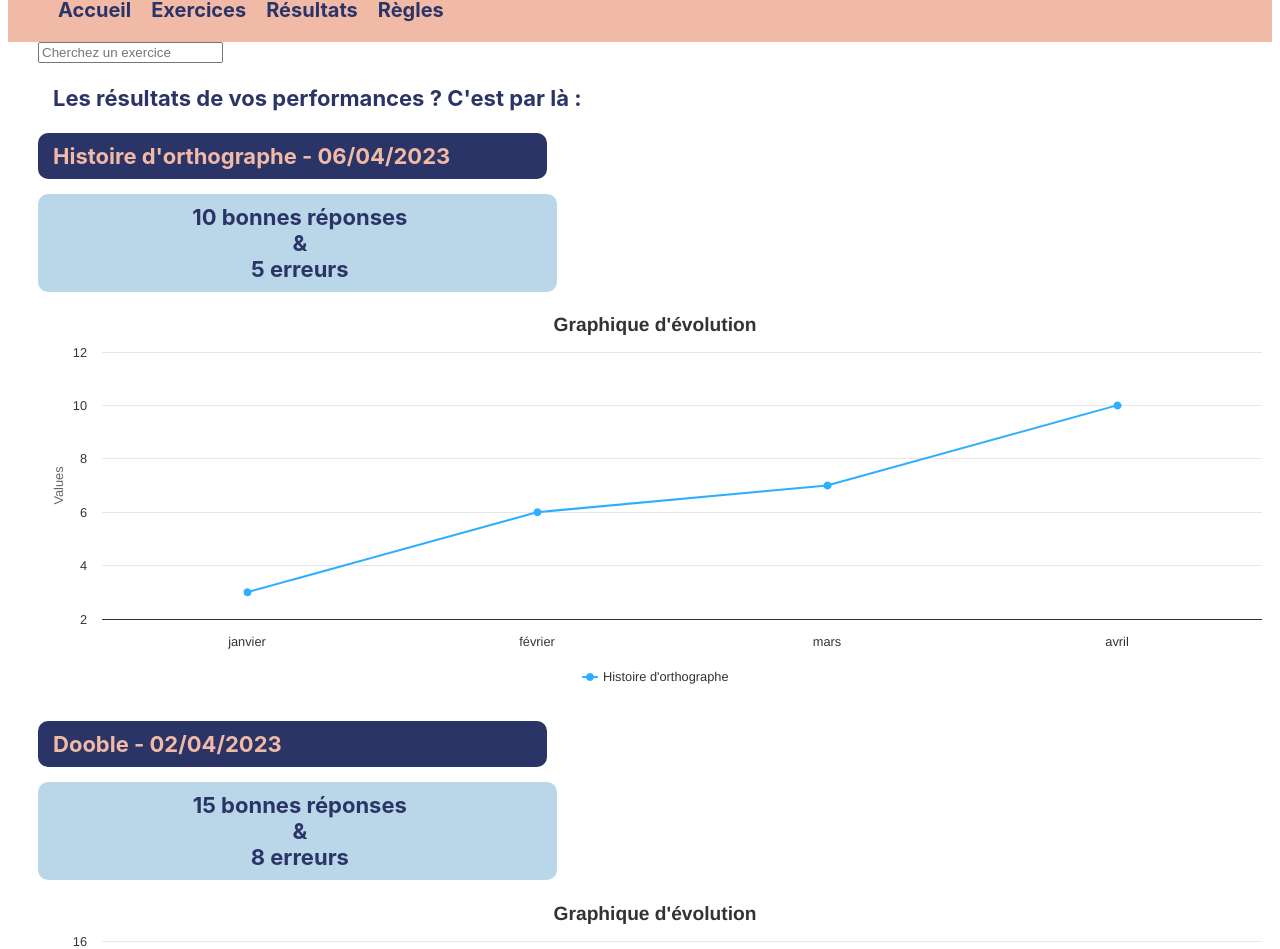
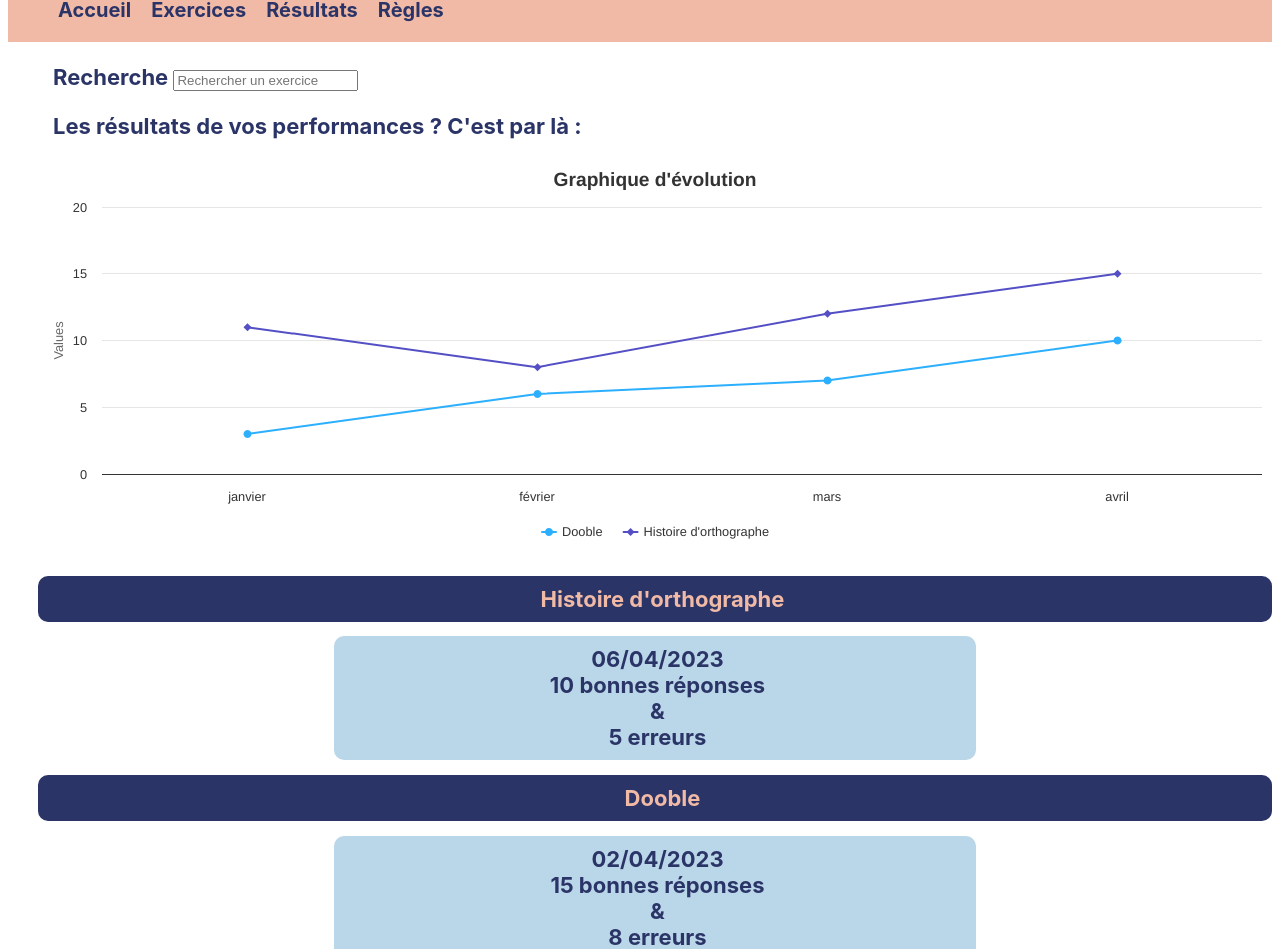
Before and after one commit to solangep1/dys, an Angular app: page / in a window 1280 px wide. Shown: the part 133-1082 px from the top of the page. Built offline with nearby package versions, Linux system fonts and the light colour scheme.

Commit message:
ajout searchbar

```diff
--- a/src/app/resultats/resultats.component.css
+++ b/src/app/resultats/resultats.component.css
@@ -12,9 +12,9 @@ h1{
     border-radius: 10px;
     border-top: 2em;
     border-bottom: 2em;
+    text-align: center;
     /*display: flex;
     display: block;*/
-    width: 40%;
     padding-left: 15px;
     padding-bottom: 10px;
     padding-top: 10px;
@@ -29,6 +29,9 @@ h1{
     padding-bottom: 10px;
     padding-right: 10px;
     text-align: center;
+    width : 50%;
+    margin-left: auto;
+    margin-right: auto;
 }
 .resultat{
     padding-left: 30px;
@@ -38,3 +41,7 @@ h1{
     /*float: left;
     width: 60em;*/
 }
+#container1{
+    background-color : var(--bleu-fonce);
+
+}
--- a/src/app/resultats/resultats.component.html
+++ b/src/app/resultats/resultats.component.html
@@ -1,29 +1,22 @@
 <div class="resultat">
 
   <div id="searchbar">
-    <input type="text" name="search" [ngClass]="" placeholder="Cherchez un exercice">
-    <tr></tr>
+    <p>Recherche <input type="text" placeholder="Rechercher un exercice" ng-model="search"></p>
+    <ul ng-repeat="exercice in exercices | filter : search"></ul>
   </div>
 
 
-
-
-
   <p>Les résultats de vos performances ? C'est par là :</p>
-  <h1>Histoire d'orthographe - 06/04/2023</h1>
+  <div id="container"></div>
+  <h1>Histoire d'orthographe</h1>
 
   <div class="erreurs">
-    <h1 class="texte">10 bonnes réponses<br>&<br>5 erreurs</h1>
+    <h1 class="texte">06/04/2023<br>10 bonnes réponses<br>&<br>5 erreurs</h1>
+  </div>
+  <h1>Dooble</h1>
+
+  <div class="erreurs">
+    <h1 class="texte">02/04/2023<br>15 bonnes réponses<br>&<br>8 erreurs</h1>
   </div>
 
-  <div id="container1"></div>
-
-  <h1>Dooble - 02/04/2023</h1>
-
-  <div class="erreurs">
-    <h1 class="texte">15 bonnes réponses<br>&<br>8 erreurs</h1>
-  </div>
-
-  <div id="container2"></div>
-
 </div>
--- a/src/app/resultats/resultats.component.ts
+++ b/src/app/resultats/resultats.component.ts
@@ -22,10 +22,10 @@ export class ResultatsComponent{
   public options: any = {
     Chart: {
       type: 'area',
-      height: 700
+      height: 700,
     },
     title: {
-      text: 'Graphique d&#39évolution'
+      text: 'Graphique d&#39évolution',
     },
     credits: {
       enabled: false
@@ -39,37 +39,18 @@ export class ResultatsComponent{
   },
     series: [{
       name: 'Dooble',
-      data: [11, 8, 12, 15]
-  }]
+      data: [3, 6, 7, 10]
+  }, {
+    name: 'Histoire d&#39orthographe',
+    data: [11, 8, 12, 15]
+}]
+
   }
-  public options2: any = {
-    Chart: {
-      type: 'area',
-      height: 700
-    },
-    title: {
-      text: 'Graphique d&#39évolution'
-    },
-    credits: {
-      enabled: false
-    },
-    xAxis: {
-      categories: ['janvier', 'février', 'mars', 'avril'],
-      tickmarkPlacement: 'on',
-      title: {
-          enabled: false
-      }
-  },
-    series: [{
-      name: 'Histoire d&#39orthographe',
-      data: [3, 6, 7, 10]
-  }]
-  }
+
 
   constructor() { }
   ngOnInit() {
-    Highcharts.chart('container2', this.options),
-    Highcharts.chart('container1', this.options2);
+    Highcharts.chart('container', this.options)
   }
 
 
```
